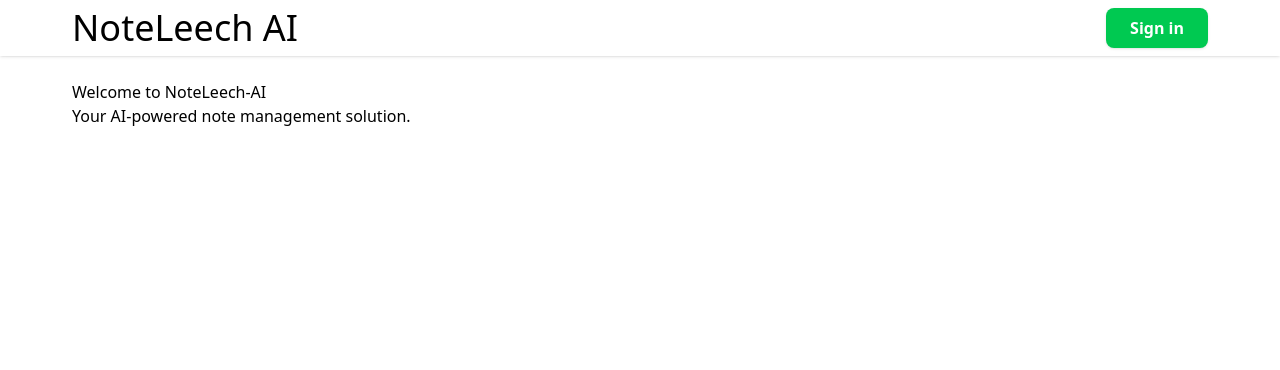
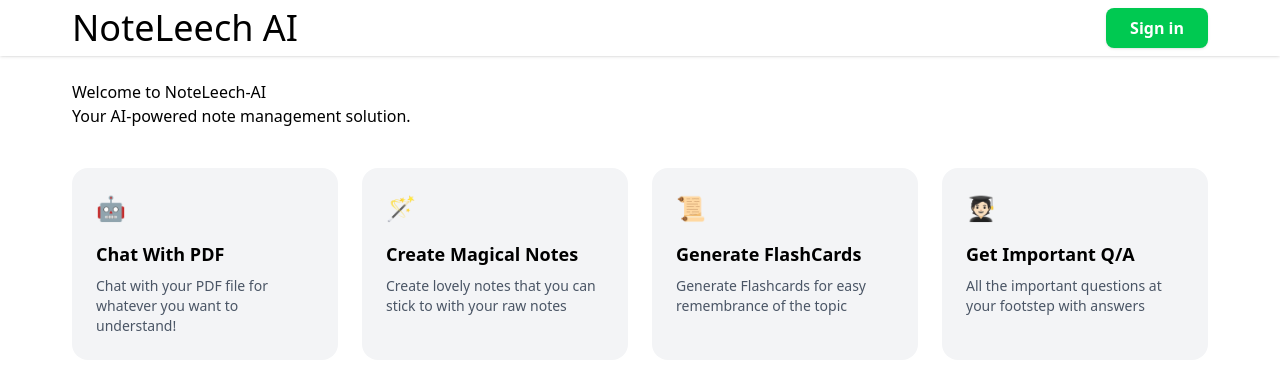
Before and after one commit to Adarsh29-10/NoteLeech-AI, a React (Vite) app in the folder frontend/: page / in a window 1280 px wide. Shown: the top 370 px of the page. Built offline with nearby package versions, Linux system fonts and the light colour scheme.

Commit message:
Added ChatWithPDFCard, QuestionAnswerCard, GenerateFlashcardCard, CreateNotesCard for landing page

```diff
--- a/frontend/package.json
+++ b/frontend/package.json
@@ -21,11 +21,11 @@
     "@eslint/js": "^9.33.0",
     "@types/react": "^19.1.10",
     "@types/react-dom": "^19.1.7",
-    "@vitejs/plugin-react": "^5.0.0",
+    "@vitejs/plugin-react": "^5.0.2",
     "eslint": "^9.33.0",
     "eslint-plugin-react-hooks": "^5.2.0",
     "eslint-plugin-react-refresh": "^0.4.20",
     "globals": "^16.3.0",
-    "vite": "^7.1.2"
+    "vite": "^7.1.4"
   }
 }
--- /dev/null
+++ b/frontend/src/Components/Cards/LandingPageCards/ChatWithPDFCard.jsx
@@ -0,0 +1,15 @@
+const ChatWithPDFCard = () => {
+    return (
+        <>
+            <div className="bg-gray-100 rounded-2xl p-6 w-72">
+                <div className="text-2xl mb-4">🤖</div>
+                <h2 className="text-lg font-semibold mb-2">Chat With PDF</h2>
+                <p className="text-gray-600 text-sm">
+                    Chat with your PDF file for whatever you want to understand!
+                </p>
+            </div>
+        </>
+    )
+}
+
+export default ChatWithPDFCard
--- /dev/null
+++ b/frontend/src/Components/Cards/LandingPageCards/CreateNotesCard.jsx
@@ -0,0 +1,16 @@
+const CreateNotesCard = () => {
+    return (
+        <>
+            <div className="bg-gray-100 rounded-2xl p-6 w-72">
+                <div className="text-2xl mb-4">🪄</div>
+                <h2 className="text-lg font-semibold mb-2">Create Magical Notes</h2>
+                <p className="text-gray-600 text-sm">
+                    Create lovely notes that you can stick to with your raw notes
+                </p>
+            </div>
+        </>
+    )
+}
+
+
+export default CreateNotesCard
--- /dev/null
+++ b/frontend/src/Components/Cards/LandingPageCards/GenerateFlashcardCard.jsx
@@ -0,0 +1,15 @@
+const GenerateFlashcardCard = () => {
+    return (
+        <>
+            <div className="bg-gray-100 rounded-2xl p-6 w-72">
+                <div className="text-2xl mb-4">📜</div>
+                <h2 className="text-lg font-semibold mb-2">Generate FlashCards</h2>
+                <p className="text-gray-600 text-sm">
+                    Generate Flashcards for easy remembrance of the topic
+                </p>
+            </div>
+        </>
+    )
+}
+
+export default GenerateFlashcardCard;
--- /dev/null
+++ b/frontend/src/Components/Cards/LandingPageCards/QuestionAnswerCard.jsx
@@ -0,0 +1,15 @@
+const QuestionAnswerCard = () => {
+    return (
+        <>
+            <div className="bg-gray-100 rounded-2xl p-6 w-72">
+                <div className="text-2xl mb-4">🧑🏻‍🎓</div>
+                <h2 className="text-lg font-semibold mb-2">Get Important Q/A</h2>
+                <p className="text-gray-600 text-sm">
+                    All the important questions at your footstep with answers
+                </p>
+            </div>
+        </>
+    )
+}
+
+export default QuestionAnswerCard
--- a/frontend/src/Components/LandingPage/LandingPage.jsx
+++ b/frontend/src/Components/LandingPage/LandingPage.jsx
@@ -1,10 +1,21 @@
 import React from 'react';
+import ChatWithPDFCard from '../../Components/Cards/LandingPageCards/ChatWithPDFCard';
+import CreateNotesCard from '../../Components/Cards/LandingPageCards/CreateNotesCard';
+import GenerateFlashcardCard from '../Cards/LandingPageCards/GenerateFlashcardCard';
+import QuestionAnswerCard from '../Cards/LandingPageCards/QuestionAnswerCard';
 
 function LandingPage() {
     return (
         <div className='h-screen pt-20 px-18 '>
             <h1>Welcome to NoteLeech-AI</h1>
             <p>Your AI-powered note management solution.</p>
+            <div className='mt-10 flex space-x-6'>
+                <ChatWithPDFCard />
+                <CreateNotesCard />
+                <br />
+                <GenerateFlashcardCard/>
+                <QuestionAnswerCard/>
+            </div>
         </div>
     );
 }
```
Also changed, not shown: 2 other files (tests, documents, lock files or other folders).
